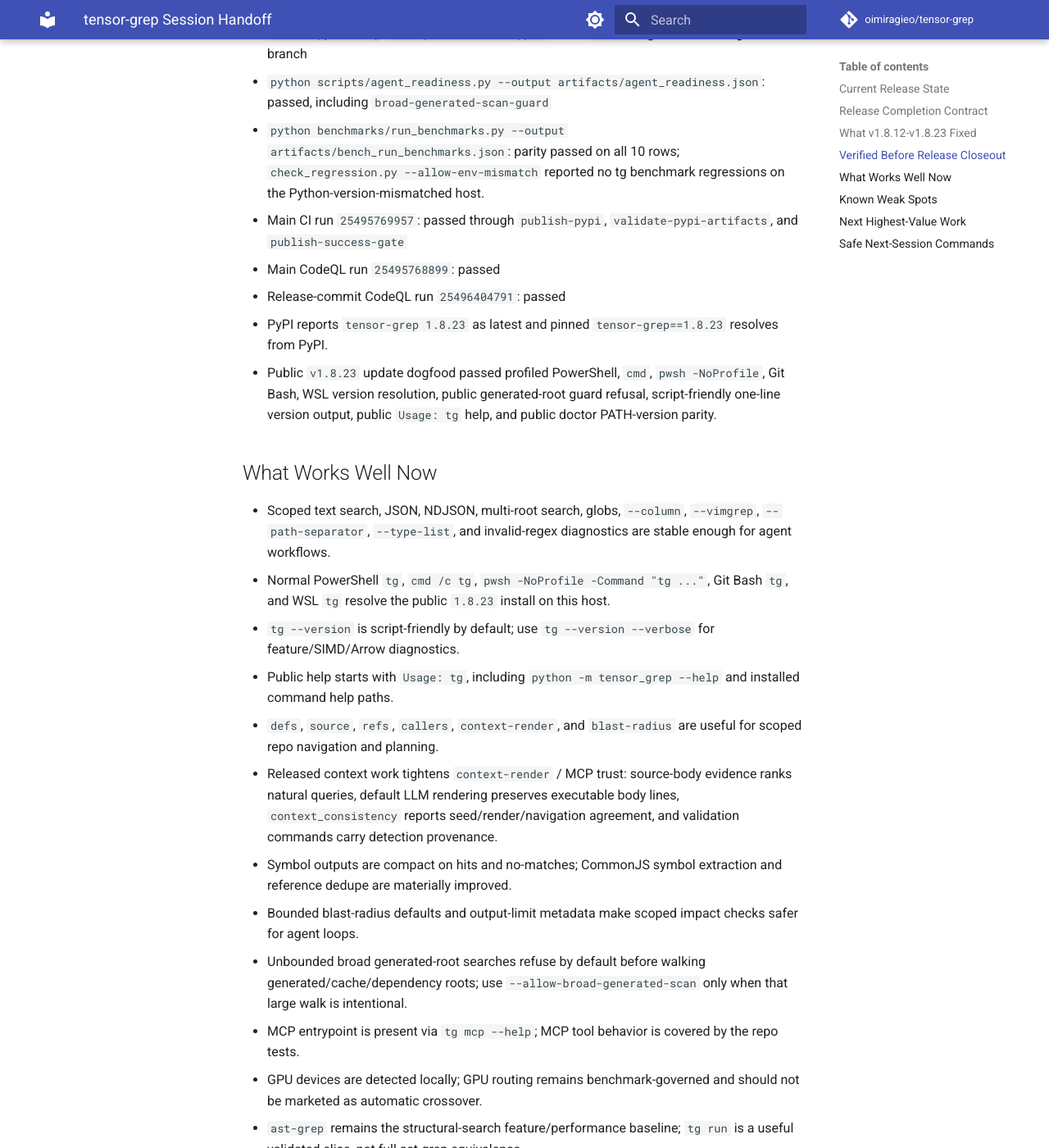
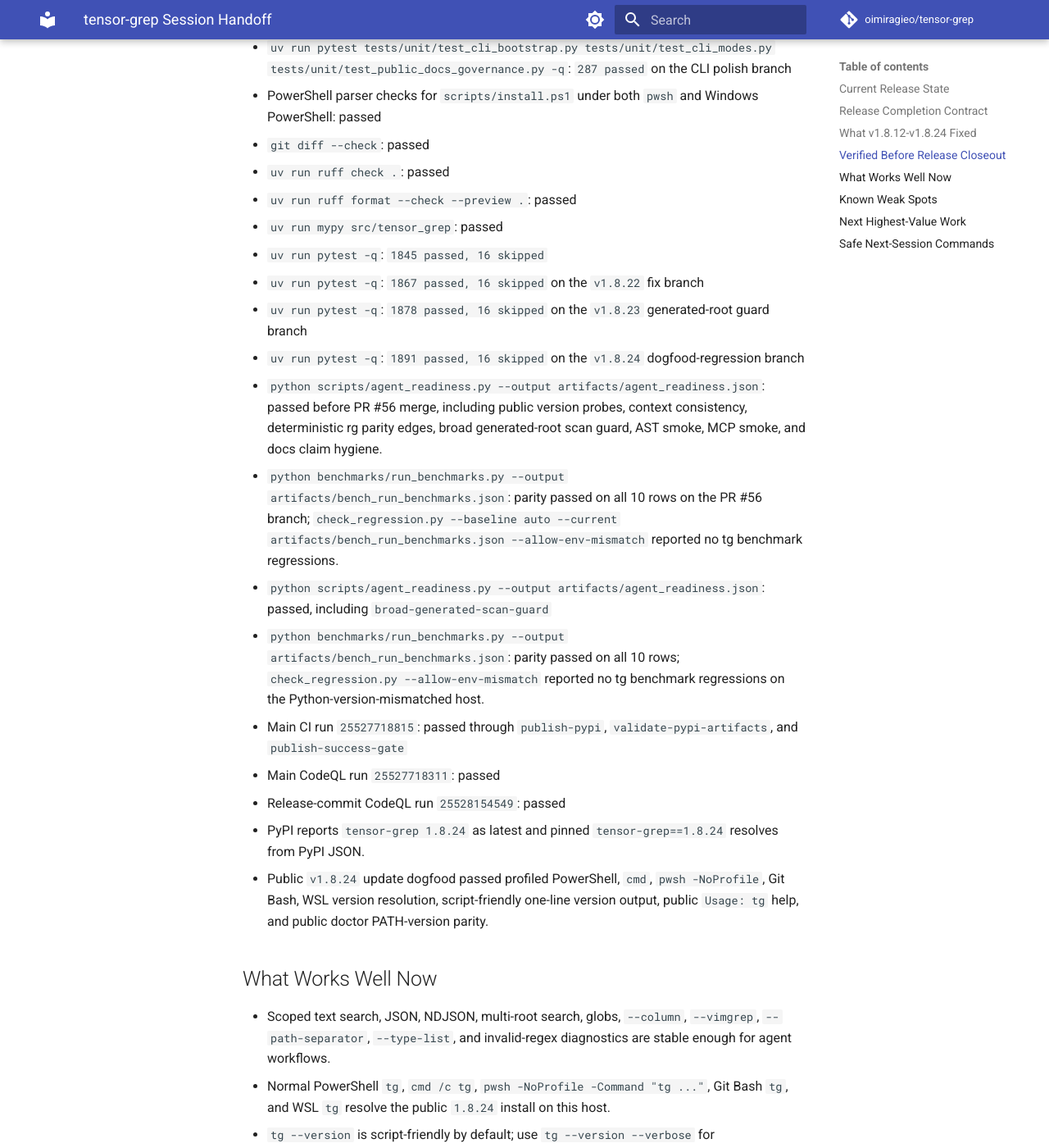
Before and after one commit to oimiragieo/tensor-grep, an MkDocs documentation site: the page built from docs/SESSION_HANDOFF.md, in a window 1280 px wide and 1400 px high, scrolled down 4208 px. Shown: the whole window at 82% size. Built offline with MkDocs 1.6.1 and Material for MkDocs 9.7.7, drawn with Linux system fonts in a browser that asks for light colours; comment, search, counter and statistics services are not loaded; some of the changed text lies outside the part shown.

Commit message:
docs: update v1.8.24 handoff and skill guidance

```diff
--- a/docs/SESSION_HANDOFF.md
+++ b/docs/SESSION_HANDOFF.md
@@ -4,20 +4,20 @@
 
 ## Current Release State
 
-- Latest released version: `v1.8.23`
-- Latest release commit: `90bf942 chore(release): v1.8.23 [skip ci]`
-- Latest fix commit: `19e515d fix: add generated-root scan guardrails`
-- GitHub release: <https://github.com/oimiragieo/tensor-grep/releases/tag/v1.8.23>
-- Main CI run `25495769957`: passed through `publish-pypi`, artifact validation, and `publish-success-gate`
-- Main CodeQL run `25495768899`: passed
-- Release-commit CodeQL run `25496404791`: passed
-- Local managed `tg --version`: `tensor-grep 1.8.23`
-- PyPI latest and pinned install: `tensor-grep==1.8.23` resolves from PyPI
-- Public update dogfood: `tg update` upgraded the managed install from `1.8.22` to `1.8.23`; profiled PowerShell, `cmd`, `pwsh -NoProfile`, Git Bash, and WSL resolved `tensor-grep 1.8.23`.
+- Latest released version: `v1.8.24`
+- Latest release commit: `1518a24 chore(release): v1.8.24 [skip ci]`
+- Latest fix commit: `ef0c114 fix: harden v1.8.23 dogfood regressions`
+- GitHub release: <https://github.com/oimiragieo/tensor-grep/releases/tag/v1.8.24>
+- Main CI run `25527718815`: passed through `publish-pypi`, artifact validation, and `publish-success-gate`
+- Main CodeQL run `25527718311`: passed
+- Release-commit CodeQL run `25528154549`: passed
+- Local managed `tg --version`: `tensor-grep 1.8.24`
+- PyPI latest and pinned install: `tensor-grep==1.8.24` resolves from PyPI
+- Public update dogfood: the managed install was upgraded from `1.8.23` to `1.8.24`; profiled PowerShell, `cmd`, `pwsh -NoProfile`, Git Bash, and WSL resolved `tensor-grep 1.8.24`.
 - Public shell dogfood: normal PowerShell, `cmd.exe`, Git Bash, and WSL regex alternation worked; `tg --version` prints one line by default, `tg --version --verbose` prints feature details, and help starts with `Usage: tg`.
-- Public doctor dogfood: from outside the repo, `tg doctor --json` reported `version = 1.8.23`, `search_acceleration_backend = rust-core-extension`, and `path_tg_first_version_matches = true`.
+- Public doctor dogfood: from outside the repo, `tg doctor --json` reported `version = 1.8.24`, `search_acceleration_backend = rust-core-extension`, and `path_tg_first_version_matches = true`.
 - Public generated-root guard dogfood: `tg search --files . --hidden` refused generated/cache/dependency roots with exit code `2`; normal scoped hidden search still succeeded.
-- Repo-dev dogfood: `uv run tg doctor --json` reported `version = 1.8.23`, `native_tg_binary = null`, `rust_binary_version_status = stale-skipped`, `skipped_native_tg_binaries = 2`, and `search_acceleration_backend = rust-core-extension`.
+- Repo-dev dogfood: `uv run tg doctor --json --no-lsp` reported `version = 1.8.24`, `native_tg_binary = null`, `rust_binary_version_status = stale-skipped`, `skipped_native_tg_binaries = 2`, and `search_acceleration_backend = rust-core-extension`.
 
 ## Release Completion Contract
 
@@ -31,7 +31,7 @@
 
 For docs/test/chore-only work, use a non-release PR title, wait for PR CI, and merge only when requested or clearly required. After merge, main CI should pass, but semantic-release should skip release publishing.
 
-## What v1.8.12-v1.8.23 Fixed
+## What v1.8.12-v1.8.24 Fixed
 
 - Windows `--files-with-matches` no longer expands huge candidate file lists into the ripgrep subprocess argv, avoiding `WinError 206`.
 - No-path `--files-with-matches` now preserves raw rg-style paths such as `AGENTS.md` instead of emitting `.\AGENTS.md`.
@@ -51,6 +51,12 @@
 - Default JSON/LLM context rendering preserves executable function body lines instead of reducing selected functions to signature-only output.
 - Validation plans report `validation_plan[].detection`, avoid npm/package-manager commands without `package.json` evidence, avoid Python test commands without Python/test/project evidence, and omit commands entirely when no runner evidence exists.
 - The validated compatibility set now covers deterministic `--files-with-matches --sort path`, `--files-without-match --sort path`, `--replace --sort path`, path separators on Windows, git ignored directories, binary exclusion by default, and match/no-match/parse-error/binary-skip exit-code behavior.
+- `--pcre2 --sort path` now stays on the rg passthrough path for exact deterministic output, and multiline searches forward `--multiline` / `--multiline-dotall` to ripgrep.
+- Exact symbol context queries such as `createInvoice` now rank literal exact symbols above camel/snake bridge matches.
+- Session stale checks ignore non-context files such as `.gitignore`, logs, and generated noise; no-runner sessions no longer invent repo-wide Python test commands without runner evidence.
+- MCP rewrite apply can create embedded Python checkpoints when a standalone native `tg` binary is unavailable.
+- Inline scan rules preserve `severity` and `message` metadata in JSON output.
+- The built-in secrets ruleset catches uppercase `API_KEY = "..."` assignments.
 - Unbounded broad generated-root scans now refuse hidden file-list requests and no-ignore/unrestricted fallback scans through generated/cache/dependency directories unless callers bound the scan with `--glob`, `--type`, or `--max-depth`, or explicitly opt in with `--allow-broad-generated-scan`.
 - Windows installers now uninstall the tensor-grep Python package that owns a stale `Python*\Scripts\tg.exe` when direct stale-launcher removal cannot clear a PATH shadow.
 - Python path-list output uses the UTF-8-safe stdout path and preserves discovery order for `--files-with-matches` fallback output.
@@ -69,6 +75,7 @@
 - PR #44 `fix: ignore stale native binaries in dev resolution`: merged and released as `v1.8.21`
 - PR #46 `fix: improve agent context trust and rg parity`: merged and released as `v1.8.22`
 - PR #54 `fix: add generated-root scan guardrails`: merged and released as `v1.8.23`
+- PR #56 `fix: harden v1.8.23 dogfood regressions`: merged and released as `v1.8.24`
 - `uv run pytest tests/unit/test_install_scripts.py -q`: `18 passed` on the LF-shim fix branch
 - `uv run pytest tests/unit/test_cli_bootstrap.py tests/unit/test_cli_modes.py tests/unit/test_public_docs_governance.py -q`: `287 passed` on the CLI polish branch
 - PowerShell parser checks for `scripts/install.ps1` under both `pwsh` and Windows PowerShell: passed
@@ -79,18 +86,21 @@
 - `uv run pytest -q`: `1845 passed, 16 skipped`
 - `uv run pytest -q`: `1867 passed, 16 skipped` on the `v1.8.22` fix branch
 - `uv run pytest -q`: `1878 passed, 16 skipped` on the `v1.8.23` generated-root guard branch
+- `uv run pytest -q`: `1891 passed, 16 skipped` on the `v1.8.24` dogfood-regression branch
+- `python scripts/agent_readiness.py --output artifacts/agent_readiness.json`: passed before PR #56 merge, including public version probes, context consistency, deterministic rg parity edges, broad generated-root scan guard, AST smoke, MCP smoke, and docs claim hygiene.
+- `python benchmarks/run_benchmarks.py --output artifacts/bench_run_benchmarks.json`: parity passed on all 10 rows on the PR #56 branch; `check_regression.py --baseline auto --current artifacts/bench_run_benchmarks.json --allow-env-mismatch` reported no tg benchmark regressions.
 - `python scripts/agent_readiness.py --output artifacts/agent_readiness.json`: passed, including `broad-generated-scan-guard`
 - `python benchmarks/run_benchmarks.py --output artifacts/bench_run_benchmarks.json`: parity passed on all 10 rows; `check_regression.py --allow-env-mismatch` reported no tg benchmark regressions on the Python-version-mismatched host.
-- Main CI run `25495769957`: passed through `publish-pypi`, `validate-pypi-artifacts`, and `publish-success-gate`
-- Main CodeQL run `25495768899`: passed
-- Release-commit CodeQL run `25496404791`: passed
-- PyPI reports `tensor-grep 1.8.23` as latest and pinned `tensor-grep==1.8.23` resolves from PyPI.
-- Public `v1.8.23` update dogfood passed profiled PowerShell, `cmd`, `pwsh -NoProfile`, Git Bash, WSL version resolution, public generated-root guard refusal, script-friendly one-line version output, public `Usage: tg` help, and public doctor PATH-version parity.
+- Main CI run `25527718815`: passed through `publish-pypi`, `validate-pypi-artifacts`, and `publish-success-gate`
+- Main CodeQL run `25527718311`: passed
+- Release-commit CodeQL run `25528154549`: passed
+- PyPI reports `tensor-grep 1.8.24` as latest and pinned `tensor-grep==1.8.24` resolves from PyPI JSON.
+- Public `v1.8.24` update dogfood passed profiled PowerShell, `cmd`, `pwsh -NoProfile`, Git Bash, WSL version resolution, script-friendly one-line version output, public `Usage: tg` help, and public doctor PATH-version parity.
 
 ## What Works Well Now
 
 - Scoped text search, JSON, NDJSON, multi-root search, globs, `--column`, `--vimgrep`, `--path-separator`, `--type-list`, and invalid-regex diagnostics are stable enough for agent workflows.
-- Normal PowerShell `tg`, `cmd /c tg`, `pwsh -NoProfile -Command "tg ..."`, Git Bash `tg`, and WSL `tg` resolve the public `1.8.23` install on this host.
+- Normal PowerShell `tg`, `cmd /c tg`, `pwsh -NoProfile -Command "tg ..."`, Git Bash `tg`, and WSL `tg` resolve the public `1.8.24` install on this host.
 - `tg --version` is script-friendly by default; use `tg --version --verbose` for feature/SIMD/Arrow diagnostics.
 - Public help starts with `Usage: tg`, including `python -m tensor_grep --help` and installed command help paths.
 - `defs`, `source`, `refs`, `callers`, `context-render`, and `blast-radius` are useful for scoped repo navigation and planning.
@@ -131,7 +141,7 @@
 uv run tg --version
 uv run tg doctor --json
 python -m pip index versions tensor-grep --index-url https://pypi.org/simple --no-cache-dir
-gh release view v1.8.23 --json tagName,publishedAt,url
+gh release view v1.8.24 --json tagName,publishedAt,url
 python scripts/agent_readiness.py --output artifacts/agent_readiness.json
 tg --version
 cmd /c tg --version
```
Also changed, not shown: AGENTS.md (+11 -10 lines), README.md (+2 -2 lines), SKILL.md (+7 -7 lines), docs/CONTINUATION_PLAN.md (+8 -8 lines), docs/CONTRACTS.md (+1 -1 lines), 1 other file.
